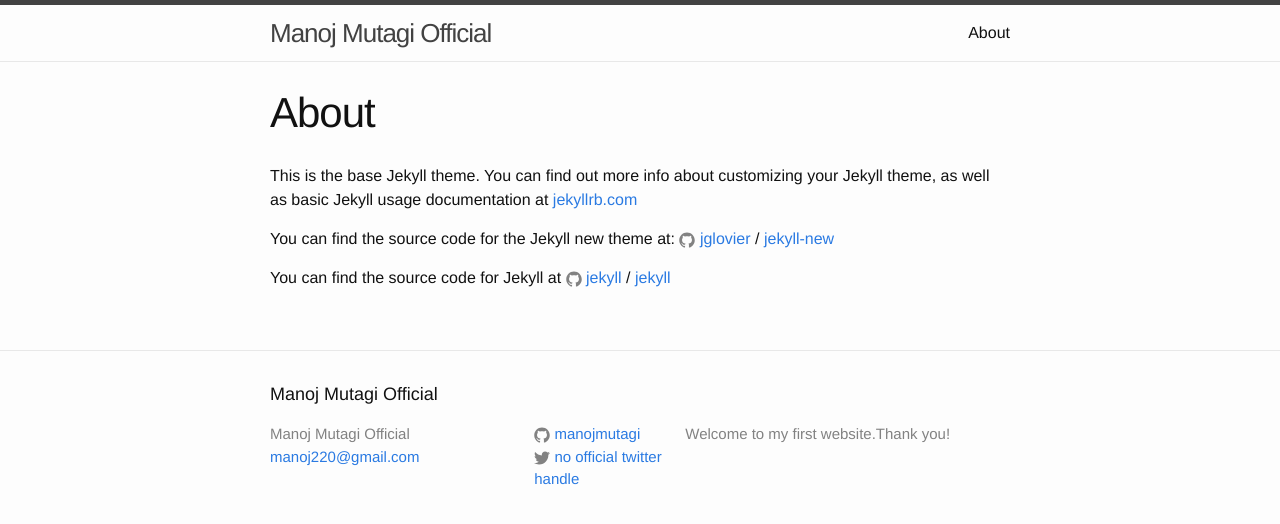
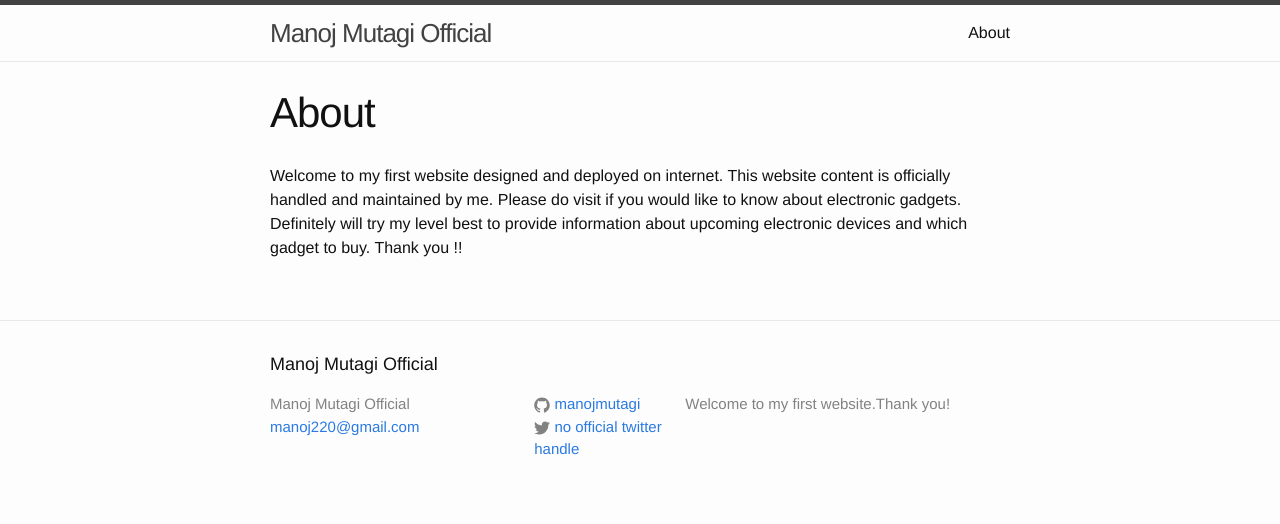
Before and after one commit to manojmutagi/manojmutagi.github.io, a Jekyll site: the page built from about.md, in a window 1280 px wide. Shown: the top 524 px of the page. Built offline with Jekyll 4.4.1, drawn with Linux system fonts in a browser that asks for light colours.

Commit message:
Update about.md

```diff
--- a/about.md
+++ b/about.md
@@ -4,12 +4,4 @@
 permalink: /about/
 ---
 
-This is the base Jekyll theme. You can find out more info about customizing your Jekyll theme, as well as basic Jekyll usage documentation at [jekyllrb.com](http://jekyllrb.com/)
-
-You can find the source code for the Jekyll new theme at:
-{% include icon-github.html username="jglovier" %} /
-[jekyll-new](https://github.com/jglovier/jekyll-new)
-
-You can find the source code for Jekyll at
-{% include icon-github.html username="jekyll" %} /
-[jekyll](https://github.com/jekyll/jekyll)
+Welcome to my first website designed and deployed on internet. This website content is officially handled and maintained by me. Please do visit if you would like to know about electronic gadgets. Definitely will try my level best to provide information about upcoming electronic devices and which gadget to buy. Thank you !!
```
